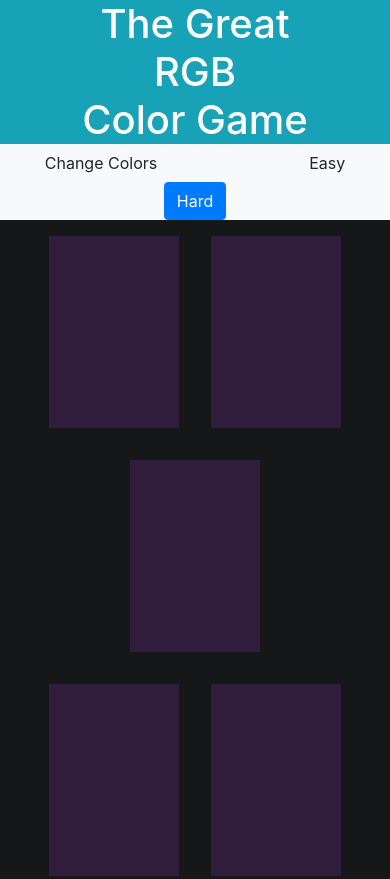
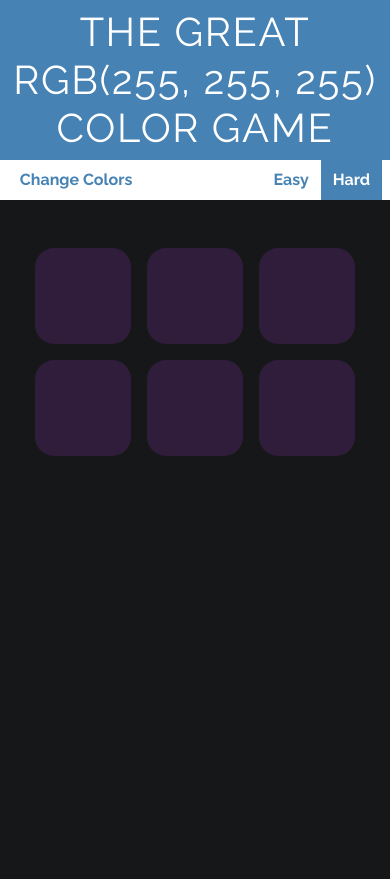
Before and after one commit to HelixW/color-pick, a plain HTML site: page index.html in a window 390 px wide. Shown: the top 879 px of the page. After the commit the page ends 844 px from the top, so only its background shows below. Drawn offline with nearby package versions, Linux system fonts and the light colour scheme.

Commit message:
Default colors applied and made completely responsive

```diff
--- a/index.html
+++ b/index.html
@@ -13,35 +13,45 @@
             integrity="sha384-Vkoo8x4CGsO3+Hhxv8T/Q5PaXtkKtu6ug5TOeNV6gBiFeWPGFN9MuhOf23Q9Ifjh"
             crossorigin="anonymous"
         />
+        <link
+            href="https://fonts.googleapis.com/css?family=Raleway:400,700&display=swap"
+            rel="stylesheet"
+        />
         <link rel="stylesheet" href="style.css" />
         <title>Color Game</title>
     </head>
     <body>
         <div class="container-fluid">
             <header>
-                <h1 class="text-white text-center bg-info">
+                <h1 class="text-uppercase text-center pt-2 pb-2">
                     <p>The Great</p>
-                    <p>RGB</p>
+                    <p id="color-named">RGB(255, 255, 255)</p>
                     <p>Color Game</p>
                 </h1>
             </header>
-            <div class="text-center bg-light">
-                <button type="button" class="btn btn-light">
+            <div
+                id="stripe"
+                class="text-center d-flex align-items-stretch justify-content-center"
+            >
+                <button type="button" class="btn btn-light btn-inline-block">
                     Change Colors
                 </button>
                 <span id="message-display">
                     <!-- Message goes here -->
                 </span>
-                <button type="button" class="btn btn-light">
+                <button type="button" class="btn btn-light btn-inline-block">
                     Easy
                 </button>
-                <button type="button" class="btn btn-primary">
+                <button
+                    type="button"
+                    class="btn btn-primary btn-inline-block selected"
+                >
                     Hard
                 </button>
             </div>
         </div>
         <div class="container">
-            <div class="square-holder row justify-content-center">
+            <div class="square-holder row justify-content-center pt-2">
                 <div class="square col-4"></div>
                 <div class="square col-4"></div>
                 <div class="square col-4"></div>
--- a/style.css
+++ b/style.css
@@ -1,5 +1,6 @@
 body {
     background-color: #151718;
+    font-family: "Raleway", sans-serif;
 }
 
 p {
@@ -10,22 +11,111 @@ h1 {
     margin: 0%;
 }
 
-button {
-    margin: 0%;
+header {
+    background-color: steelblue;
+    color: white;
+    letter-spacing: 0.3rem;
 }
 
-div.square.col-4 {
-    max-width: 12rem;
-    height: 12rem;
-    margin: 1rem 1rem;
-    background-color: #301d3c;
+button.btn {
+    margin: 0%;
+    background-color: white;
+    border: none;
+    font-weight: 700;
+    color: steelblue;
+    outline: none;
+    border-radius: 0%;
+    transition: all 0.4s;
+}
+
+button.btn:focus {
+    background-color: white;
+    color: steelblue;
+    border: none;
+    outline: none;
+    box-shadow: none;
+}
+
+button.btn:hover {
+    background-color: steelblue;
+    color: white;
+    border: none;
+    outline: none;
+}
+
+button.selected {
+    background: steelblue;
+    color: white;
 }
 
 div.container-fluid {
     padding: 0%;
 }
 
+div.square {
+    max-width: 12rem;
+    height: 12rem;
+    margin: 1rem 1rem;
+    background-color: #301d3c;
+    border-radius: 20%;
+}
+
 #message-display {
     display: inline-block;
     width: 30%;
 }
+
+#color-named {
+    font-size: 200%;
+}
+
+#stripe {
+    height: 2.5rem;
+    background-color: white;
+}
+
+@media (max-width: 768px) {
+    header {
+        background-color: steelblue;
+        color: white;
+        letter-spacing: 0rem;
+    }
+
+    div.square {
+        max-width: 9rem;
+        height: 9rem;
+        margin: 0.7rem;
+        background-color: #301d3c;
+    }
+
+    #stripe {
+        margin-bottom: 1rem;
+    }
+
+    #color-named {
+        font-size: 150%;
+    }
+}
+
+@media (max-width: 576px) {
+    header {
+        background-color: steelblue;
+        color: white;
+        letter-spacing: 0.1rem;
+    }
+
+    div.square {
+        max-width: 6rem;
+        height: 6rem;
+        margin: 0.5rem;
+        background-color: #301d3c;
+    }
+
+    #stripe {
+        margin-bottom: 2rem;
+    }
+
+    #color-named {
+        font-size: 100%;
+    }
+}
```
